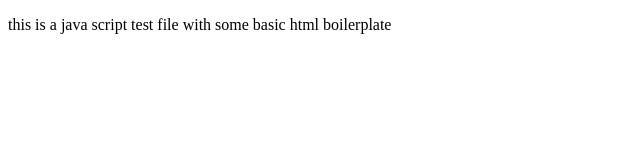
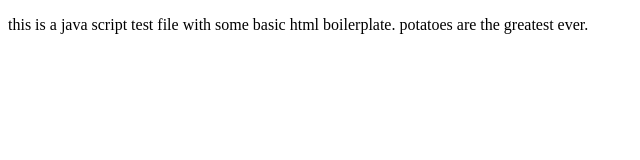
Before and after one commit to Mhoku/javascript-testing, a plain HTML site: page index.html in a window 1280 px wide. Shown: the whole page, without its empty margins (0-640 px from the left). Drawn offline with Linux system fonts and the light colour scheme.

Commit message:
index readme style

```diff
--- a/index.html
+++ b/index.html
@@ -7,6 +7,6 @@
     <title>Document</title>
 </head>
 <body>
-    <p>this is a java script test file with some basic html boilerplate</p>
+    <p>this is a java script test file with some basic html boilerplate. potatoes are the greatest ever.</p>
 </body>
 </html>
```
Also changed, not shown: style.css (added).
